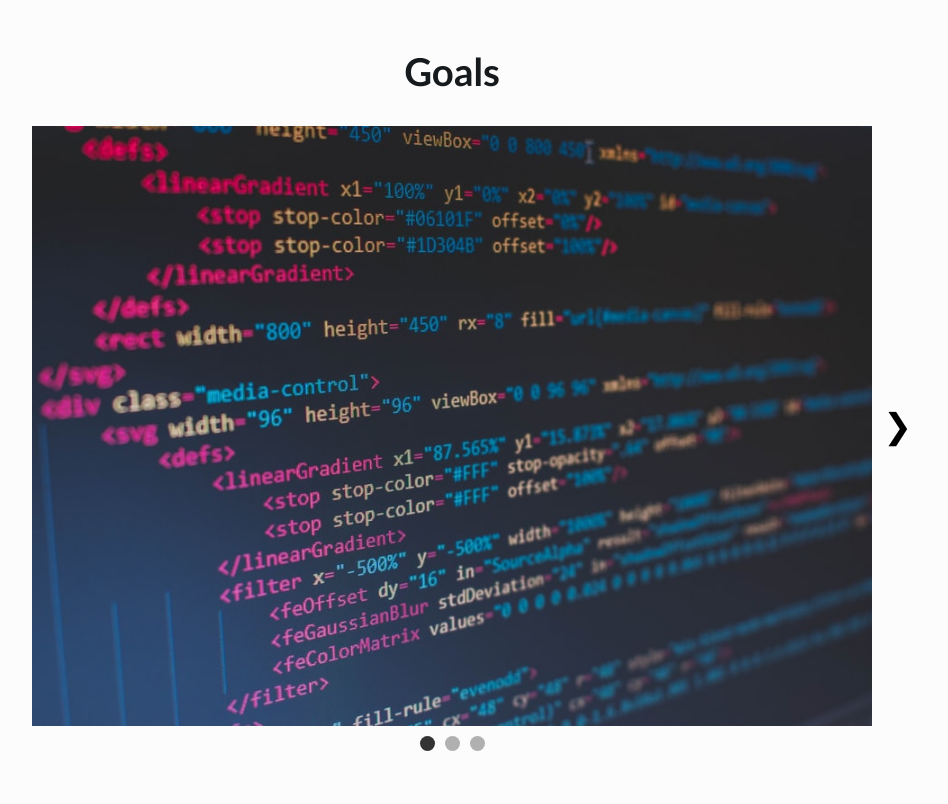
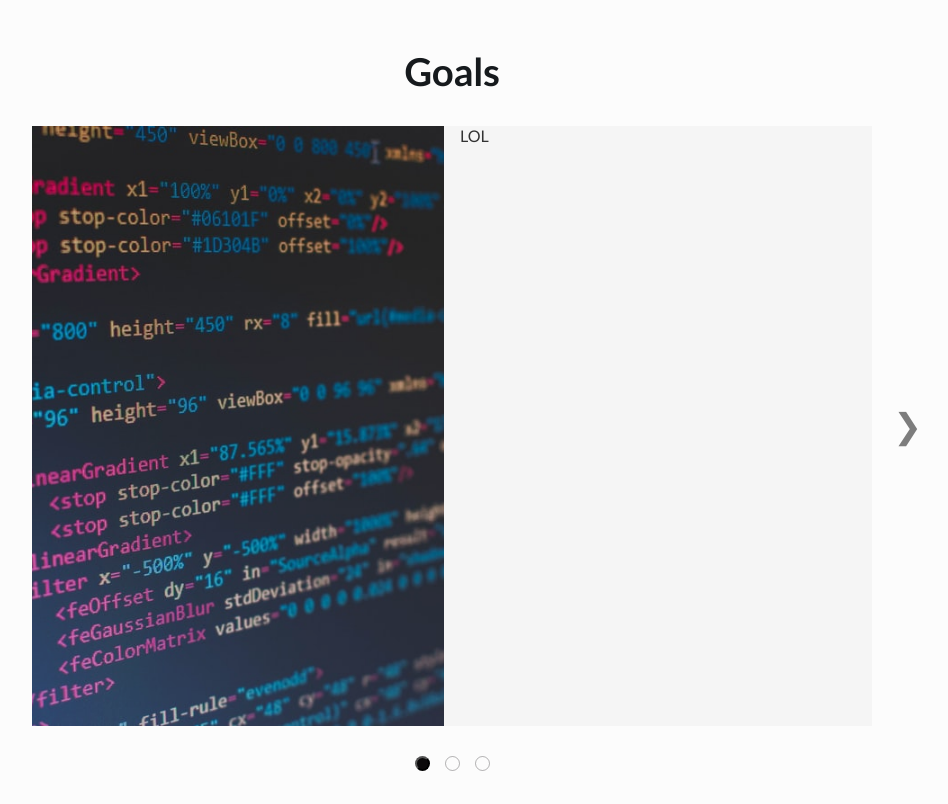
Before and after one commit to sunniekapar/sunniekapar.github.io, a plain HTML site: page index.html in a window 1280 px wide. Shown: the part 2080-2884 px from the top of the page, without its empty margins (188-1136 px from the left). Drawn offline with Linux system fonts and the light colour scheme.

Commit message:
styling the slideshow

```diff
--- a/index.html
+++ b/index.html
@@ -94,12 +94,21 @@
                             <ul class="slideshow">
                                 <li class="slide current-slide">
                                     <img class="slideshow-image" src="images/slideshow-image1.jpg">
+                                    <div>
+                                        LOL
+                                    </div>
                                 </li>
                                 <li class="slide">
                                     <img class="slideshow-image" src="images/slideshow-image2.jpg">
+                                    <div>
+                                        LOL
+                                    </div>
                                 </li>
                                 <li class="slide">
                                     <img class="slideshow-image" src="images/slideshow-image3.jpg">
+                                    <div>
+                                        LOL
+                                    </div>
                                 </li>
                             </ul>
                         </div>
@@ -107,8 +116,8 @@
                         <button class="slideshow-button slideshow-button-right"> &#10095;</button>
                         <div class="slideshow-nav">
                             <button class="slide-indicator current-slide"></button>
-                            <button class="slide-indicator"></button>
-                            <button class="slide-indicator"></button>
+                            <button class="slide-indicator slide-indicator-hover"></button>
+                            <button class="slide-indicator slide-indicator-hover"></button>
                         </div>
                     </div>
 
--- a/script.js
+++ b/script.js
@@ -28,6 +28,8 @@ const moveToSlide = (track, currentSlide, targetSlide) => {
 
 const updateDots = (currentDot, targetDot) => {
     currentDot.classList.remove('current-slide');
+    currentDot.classList.add('slide-indicator-hover');
+    targetDot.classList.remove('slide-indicator-hover');
     targetDot.classList.add('current-slide');
 }
 
--- a/style.css
+++ b/style.css
@@ -414,6 +414,7 @@ body {
     width: 100%;
     height: 100%;
     object-fit: cover;
+    mix-blend-mode: multiply;
 }
 
 .goals-slideshow-content {
@@ -436,6 +437,11 @@ body {
     top: 0;
     bottom: 0;
     width: 100%;
+    display: grid;
+    grid-template-columns: repeat(auto-fit,
+            minmax(300px, 1fr));
+    gap: 1rem;
+    background: var(--background-color);
 }
 
 .slideshow-button {
@@ -446,35 +452,52 @@ body {
     border: none;
     font-size: var(--subheader-font-size);
     cursor: pointer;
+    opacity: 0.5;
+    transition-duration: 0.3s;
 }
 
+.slideshow-button:hover {
+    opacity:1;
+}
 .slideshow-button-left {
-    left: -40px;
+    left: -50px;
 }
 
 .slideshow-button-right {
-    right: -40px;
+    right: -50px;
 }
 
 .slideshow-nav {
     display: flex;
     align-items: center;
     justify-content: center;
-    gap: 10px;
-    padding: 10px 0;
+    gap: 15px;
+    padding: 30px 0;
 }
 
 .slide-indicator {
-    border: none;
     border-radius: 50%;
+    background:transparent;
     width: 15px;
     height: 15px;
-    background: rgba(0,0,0,0.3);
+    color: var(--accent-color);
+    transition-duration: 0.3s;
     cursor:pointer;
 }
 
+.slide-indicator-hover {
+    opacity: 0.3;
+    border: 1px solid var(--accent-color);
+    transition-duration: 0.3s;
+}
+
+.slide-indicator-hover:hover {
+    background: var(--accent-color);
+    opacity:.5;
+}
+
 .slide-indicator.current-slide {
-    background: rgba(0, 0, 0, .8)
+    background: var(--accent-color);
 }
 
 .is-hidden {
@@ -489,7 +512,7 @@ body {
 }
 
 .skills>div {
-    background-color: var(--background-color);
+    background-color: var(--background-color-light);
     border-radius: .5rem;
     display: flex;
     flex-direction: column;
@@ -550,6 +573,7 @@ body {
     opacity: 0.5;
     transition-duration: 0.5s;
 }
+
 
 /*===================
 8. experience styles
```
